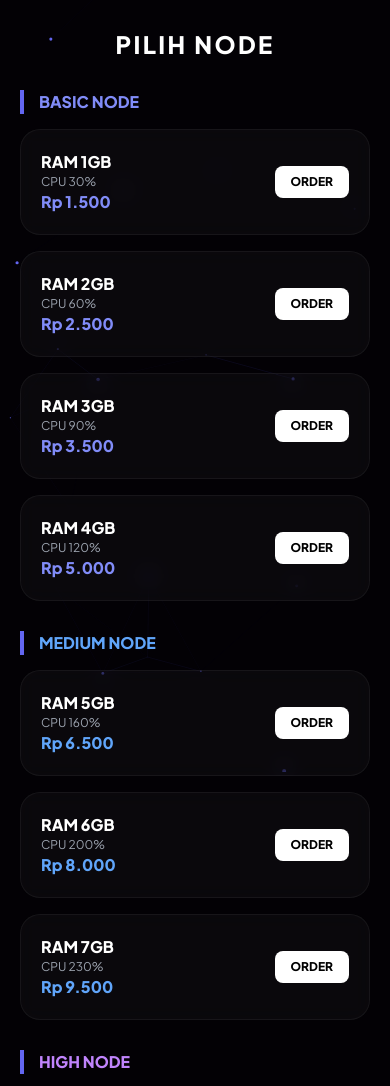
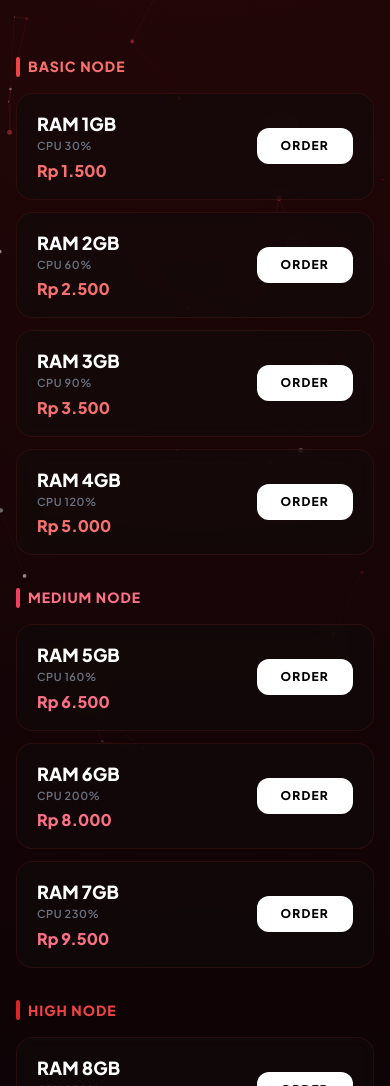
Before and after one commit to gio598/Kaifuku-bot, a plain HTML site: page product.html in a window 390 px wide. Shown: the part 72-1158 px from the top of the page. Drawn offline with nearby package versions, Linux system fonts and the light colour scheme.

Commit message:
Update product.html

```diff
--- a/product.html
+++ b/product.html
@@ -3,122 +3,224 @@
 <head>
     <meta charset="UTF-8">
     <meta name="viewport" content="width=device-width, initial-scale=1.0">
-    <title>Kaifuku Store | Catalog</title>
+    <title>Kaifuku Store | Katalog Produk</title>
     <script src="https://cdn.tailwindcss.com"></script>
     <link href="https://cdnjs.cloudflare.com/ajax/libs/font-awesome/6.0.0/css/all.min.css" rel="stylesheet">
-    <link href="https://fonts.googleapis.com/css2?family=Plus+Jakarta+Sans:wght@400;600;800&display=swap" rel="stylesheet">
+    <link href="https://fonts.googleapis.com/css2?family=Plus+Jakarta+Sans:wght@400;600;800;900&display=swap" rel="stylesheet">
     <style>
-        body { background-color: #030105; font-family: 'Plus Jakarta Sans', sans-serif; color: white; margin: 0; overflow-x: hidden; }
-        #particles-js { position: fixed; width: 100%; height: 100%; z-index: 1; }
-        .content-wrapper { position: relative; z-index: 10; padding: 20px; }
-        .glass-card {
-            background: rgba(255, 255, 255, 0.03);
+        body {
+            background-color: #030105;
+            background: radial-gradient(circle at 50% -20%, #2a0808 0%, #030105 100%);
+            font-family: 'Plus Jakarta Sans', sans-serif;
+            color: #ffffff;
+            margin: 0;
+            overflow-x: hidden;
+        }
+
+        /* --- PARTICLES BACKGROUND --- */
+        #particles-js { position: fixed; width: 100%; height: 100%; top: 0; left: 0; z-index: 1; pointer-events: none; }
+        .main-content { position: relative; z-index: 10; }
+
+        /* --- STYLES UNTUK LIST PRODUK --- */
+        .category-title { font-weight: 800; font-size: 14px; letter-spacing: 1px; display: flex; align-items: center; gap: 8px; margin-top: 32px; margin-bottom: 16px; text-transform: uppercase; }
+        .category-line { width: 4px; height: 20px; border-radius: 4px; }
+
+        .item-card {
+            background: rgba(18, 10, 10, 0.6);
             backdrop-filter: blur(10px);
-            border: 1px solid rgba(255, 255, 255, 0.05);
-            border-radius: 20px;
+            border: 1px solid rgba(239, 68, 68, 0.1);
+            border-radius: 16px;
+            padding: 16px 20px;
+            display: flex;
+            justify-content: space-between;
+            align-items: center;
+            margin-bottom: 12px;
             transition: all 0.3s ease;
         }
-        .glass-card:hover { transform: translateY(-5px); border-color: rgba(139, 92, 246, 0.5); background: rgba(255, 255, 255, 0.05); }
-        .category-title { border-left: 4px solid #6366f1; padding-left: 15px; margin: 30px 0 15px 0; }
+        .item-card:hover {
+            border-color: rgba(239, 68, 68, 0.3);
+            transform: translateY(-2px);
+            box-shadow: 0 5px 15px rgba(239, 68, 68, 0.05);
+        }
+
+        /* --- PREMIUM EFFECT --- */
+        .premium-card {
+            position: relative;
+            background: linear-gradient(135deg, rgba(26, 21, 5, 0.8), rgba(10, 10, 5, 0.8));
+            border: 2px solid transparent;
+            background-clip: padding-box;
+            border-radius: 16px;
+            animation: waveBorder 3s infinite alternate ease-in-out;
+        }
+        @keyframes waveBorder {
+            0% { border-color: rgba(251, 191, 36, 0.3); box-shadow: 0 0 10px rgba(251, 191, 36, 0.1); }
+            100% { border-color: rgba(251, 191, 36, 1); box-shadow: 0 0 25px rgba(251, 191, 36, 0.4); }
+        }
+        .gold-shine {
+            background: linear-gradient(90deg, #fef08a 0%, #fbbf24 50%, #fef08a 100%);
+            background-size: 200% auto;
+            -webkit-background-clip: text;
+            -webkit-text-fill-color: transparent;
+            animation: textShine 3s linear infinite;
+            font-weight: 900;
+            filter: drop-shadow(0 0 8px rgba(251, 191, 36, 0.4));
+        }
+        @keyframes textShine { to { background-position: 200% center; } }
+
+        /* Status Dot Animation */
+        .status-dot { animation: pulse 2s infinite; }
+        @keyframes pulse {
+            0% { transform: scale(0.95); opacity: 0.5; }
+            50% { transform: scale(1); opacity: 1; box-shadow: 0 0 8px #ef4444; }
+            100% { transform: scale(0.95); opacity: 0.5; }
+        }
     </style>
 </head>
-<body>
+<body class="min-h-screen">
+
     <div id="particles-js"></div>
 
-    <div class="content-wrapper max-w-4xl mx-auto">
-        <div class="flex items-center gap-3 mb-10">
-            <div class="w-10 h-10 bg-indigo-600 rounded-xl flex items-center justify-center">
-                <i class="fas fa-server"></i>
+    <div class="main-content p-4 pt-24 max-w-2xl mx-auto">
+
+        <nav class="fixed top-0 left-0 w-full p-4 z-50 bg-[#030105]/80 backdrop-blur-md border-b border-red-500/10 flex items-center justify-between px-6">
+            <button onclick="window.location.href='index.html'" class="bg-white/5 border border-white/10 hover:bg-red-500/20 hover:border-red-500/40 text-gray-300 hover:text-white px-4 py-2 rounded-xl transition flex items-center gap-2 text-xs font-bold tracking-wider">
+                <i class="fas fa-arrow-left text-red-500"></i> KEMBALI
+            </button>
+
+            <div class="flex items-center gap-2 bg-red-950/40 border border-red-500/20 px-3 py-1.5 rounded-full text-[10px] font-black tracking-widest text-red-400">
+                <span class="w-2 height w-2 h-2 rounded-full bg-red-500 status-dot"></span>
+                V2.4 ONLINE
             </div>
-            <h1 class="font-extrabold text-xl">Kaifuku Store</h1>
+        </nav>
+
+        <div class="category-title text-red-400"><div class="category-line bg-red-500"></div> BASIC NODE</div>
+
+        <div class="item-card">
+            <div>
+                <div class="font-extrabold text-white text-lg">RAM 1GB</div>
+                <div class="text-[11px] text-gray-500 font-semibold tracking-wider mb-1">CPU 30%</div>
+                <div class="text-red-400 font-black text-base">Rp 1.500</div>
+            </div>
+            <a href="https://t.me/shikimoriy_bot" class="bg-white hover:bg-gray-200 text-black px-6 py-2.5 rounded-xl font-black text-xs tracking-widest transition">ORDER</a>
         </div>
 
-        <div class="text-center mb-5">
-            <h2 class="text-2xl font-black tracking-widest uppercase">Pilih Node</h2>
+        <div class="item-card">
+            <div>
+                <div class="font-extrabold text-white text-lg">RAM 2GB</div>
+                <div class="text-[11px] text-gray-500 font-semibold tracking-wider mb-1">CPU 60%</div>
+                <div class="text-red-400 font-black text-base">Rp 2.500</div>
+            </div>
+            <a href="https://t.me/shikimoriy_bot" class="bg-white hover:bg-gray-200 text-black px-6 py-2.5 rounded-xl font-black text-xs tracking-widest transition">ORDER</a>
         </div>
 
-        <div class="category-title"><h3 class="font-bold text-indigo-400">BASIC NODE</h3></div>
-        <div class="grid grid-cols-1 md:grid-cols-2 gap-4">
-            <div class="glass-card p-5 flex justify-between items-center">
-                <div><h4 class="font-bold">RAM 1GB</h4><p class="text-gray-400 text-xs">CPU 30%</p><p class="text-indigo-400 font-bold">Rp 1.500</p></div>
-                <button onclick="order('1GB')" class="bg-white text-black px-4 py-2 rounded-lg font-bold text-xs">ORDER</button>
+        <div class="item-card">
+            <div>
+                <div class="font-extrabold text-white text-lg">RAM 3GB</div>
+                <div class="text-[11px] text-gray-500 font-semibold tracking-wider mb-1">CPU 90%</div>
+                <div class="text-red-400 font-black text-base">Rp 3.500</div>
             </div>
-            <div class="glass-card p-5 flex justify-between items-center">
-                <div><h4 class="font-bold">RAM 2GB</h4><p class="text-gray-400 text-xs">CPU 60%</p><p class="text-indigo-400 font-bold">Rp 2.500</p></div>
-                <button onclick="order('2GB')" class="bg-white text-black px-4 py-2 rounded-lg font-bold text-xs">ORDER</button>
-            </div>
-            <div class="glass-card p-5 flex justify-between items-center">
-                <div><h4 class="font-bold">RAM 3GB</h4><p class="text-gray-400 text-xs">CPU 90%</p><p class="text-indigo-400 font-bold">Rp 3.500</p></div>
-                <button onclick="order('3GB')" class="bg-white text-black px-4 py-2 rounded-lg font-bold text-xs">ORDER</button>
-            </div>
-            <div class="glass-card p-5 flex justify-between items-center">
-                <div><h4 class="font-bold">RAM 4GB</h4><p class="text-gray-400 text-xs">CPU 120%</p><p class="text-indigo-400 font-bold">Rp 5.000</p></div>
-                <button onclick="order('4GB')" class="bg-white text-black px-4 py-2 rounded-lg font-bold text-xs">ORDER</button>
-            </div>
+            <a href="https://t.me/shikimoriy_bot" class="bg-white hover:bg-gray-200 text-black px-6 py-2.5 rounded-xl font-black text-xs tracking-widest transition">ORDER</a>
         </div>
 
-        <div class="category-title"><h3 class="font-bold text-blue-400">MEDIUM NODE</h3></div>
-        <div class="grid grid-cols-1 md:grid-cols-2 gap-4">
-            <div class="glass-card p-5 flex justify-between items-center">
-                <div><h4 class="font-bold">RAM 5GB</h4><p class="text-gray-400 text-xs">CPU 160%</p><p class="text-blue-400 font-bold">Rp 6.500</p></div>
-                <button onclick="order('5GB')" class="bg-white text-black px-4 py-2 rounded-lg font-bold text-xs">ORDER</button>
+        <div class="item-card">
+            <div>
+                <div class="font-extrabold text-white text-lg">RAM 4GB</div>
+                <div class="text-[11px] text-gray-500 font-semibold tracking-wider mb-1">CPU 120%</div>
+                <div class="text-red-400 font-black text-base">Rp 5.000</div>
             </div>
-            <div class="glass-card p-5 flex justify-between items-center">
-                <div><h4 class="font-bold">RAM 6GB</h4><p class="text-gray-400 text-xs">CPU 200%</p><p class="text-blue-400 font-bold">Rp 8.000</p></div>
-                <button onclick="order('6GB')" class="bg-white text-black px-4 py-2 rounded-lg font-bold text-xs">ORDER</button>
-            </div>
-            <div class="glass-card p-5 flex justify-between items-center">
-                <div><h4 class="font-bold">RAM 7GB</h4><p class="text-gray-400 text-xs">CPU 230%</p><p class="text-blue-400 font-bold">Rp 9.500</p></div>
-                <button onclick="order('7GB')" class="bg-white text-black px-4 py-2 rounded-lg font-bold text-xs">ORDER</button>
-            </div>
+            <a href="https://t.me/shikimoriy_bot" class="bg-white hover:bg-gray-200 text-black px-6 py-2.5 rounded-xl font-black text-xs tracking-widest transition">ORDER</a>
         </div>
 
-        <div class="category-title"><h3 class="font-bold text-purple-400">HIGH NODE</h3></div>
-        <div class="grid grid-cols-1 md:grid-cols-2 gap-4">
-            <div class="glass-card p-5 flex justify-between items-center">
-                <div><h4 class="font-bold">RAM 8GB</h4><p class="text-gray-400 text-xs">CPU 250%</p><p class="text-purple-400 font-bold">Rp 11.000</p></div>
-                <button onclick="order('8GB')" class="bg-white text-black px-4 py-2 rounded-lg font-bold text-xs">ORDER</button>
+        <div class="category-title text-rose-400"><div class="category-line bg-rose-500"></div> MEDIUM NODE</div>
+
+        <div class="item-card">
+            <div>
+                <div class="font-extrabold text-white text-lg">RAM 5GB</div>
+                <div class="text-[11px] text-gray-500 font-semibold tracking-wider mb-1">CPU 160%</div>
+                <div class="text-rose-400 font-black text-base">Rp 6.500</div>
             </div>
-            <div class="glass-card p-5 flex justify-between items-center">
-                <div><h4 class="font-bold">RAM 9GB</h4><p class="text-gray-400 text-xs">CPU 280%</p><p class="text-purple-400 font-bold">Rp 12.500</p></div>
-                <button onclick="order('9GB')" class="bg-white text-black px-4 py-2 rounded-lg font-bold text-xs">ORDER</button>
-            </div>
-            <div class="glass-card p-5 flex justify-between items-center">
-                <div><h4 class="font-bold">RAM 10GB</h4><p class="text-gray-400 text-xs">CPU 300%</p><p class="text-purple-400 font-bold">Rp 14.000</p></div>
-                <button onclick="order('10GB')" class="bg-white text-black px-4 py-2 rounded-lg font-bold text-xs">ORDER</button>
-            </div>
+            <a href="https://t.me/shikimoriy_bot" class="bg-white hover:bg-gray-200 text-black px-6 py-2.5 rounded-xl font-black text-xs tracking-widest transition">ORDER</a>
         </div>
 
-        <div class="category-title"><h3 class="font-bold text-yellow-400">PREMIUM NODE</h3></div>
-        <div class="grid grid-cols-1 gap-4 mb-20">
-            <div class="glass-card p-6 flex justify-between items-center border-yellow-500/30">
-                <div>
-                    <h4 class="font-bold text-xl">UNLIMITED</h4>
-                    <p class="text-gray-400 text-sm">Best for Big Community Bots</p>
-                    <p class="text-yellow-400 font-bold text-lg mt-1">Rp 20.000</p>
-                </div>
-                <button onclick="order('UNLIMITED')" class="bg-yellow-500 text-black px-8 py-3 rounded-xl font-black text-sm shadow-lg shadow-yellow-500/20">ORDER</button>
+        <div class="item-card">
+            <div>
+                <div class="font-extrabold text-white text-lg">RAM 6GB</div>
+                <div class="text-[11px] text-gray-500 font-semibold tracking-wider mb-1">CPU 200%</div>
+                <div class="text-rose-400 font-black text-base">Rp 8.000</div>
             </div>
+            <a href="https://t.me/shikimoriy_bot" class="bg-white hover:bg-gray-200 text-black px-6 py-2.5 rounded-xl font-black text-xs tracking-widest transition">ORDER</a>
         </div>
+
+        <div class="item-card">
+            <div>
+                <div class="font-extrabold text-white text-lg">RAM 7GB</div>
+                <div class="text-[11px] text-gray-500 font-semibold tracking-wider mb-1">CPU 230%</div>
+                <div class="text-rose-400 font-black text-base">Rp 9.500</div>
+            </div>
+            <a href="https://t.me/shikimoriy_bot" class="bg-white hover:bg-gray-200 text-black px-6 py-2.5 rounded-xl font-black text-xs tracking-widest transition">ORDER</a>
+        </div>
+
+        <div class="category-title text-red-500"><div class="category-line bg-red-600"></div> HIGH NODE</div>
+
+        <div class="item-card">
+            <div>
+                <div class="font-extrabold text-white text-lg">RAM 8GB</div>
+                <div class="text-[11px] text-gray-500 font-semibold tracking-wider mb-1">CPU 250%</div>
+                <div class="text-red-500 font-black text-base">Rp 11.000</div>
+            </div>
+            <a href="https://t.me/shikimoriy_bot" class="bg-white hover:bg-gray-200 text-black px-6 py-2.5 rounded-xl font-black text-xs tracking-widest transition">ORDER</a>
+        </div>
+
+        <div class="item-card">
+            <div>
+                <div class="font-extrabold text-white text-lg">RAM 9GB</div>
+                <div class="text-[11px] text-gray-500 font-semibold tracking-wider mb-1">CPU 280%</div>
+                <div class="text-red-500 font-black text-base">Rp 12.500</div>
+            </div>
+            <a href="https://t.me/shikimoriy_bot" class="bg-white hover:bg-gray-200 text-black px-6 py-2.5 rounded-xl font-black text-xs tracking-widest transition">ORDER</a>
+        </div>
+
+        <div class="item-card">
+            <div>
+                <div class="font-extrabold text-white text-lg">RAM 10GB</div>
+                <div class="text-[11px] text-gray-500 font-semibold tracking-wider mb-1">CPU 300%</div>
+                <div class="text-red-500 font-black text-base">Rp 14.000</div>
+            </div>
+            <a href="https://t.me/shikimoriy_bot" class="bg-white hover:bg-gray-200 text-black px-6 py-2.5 rounded-xl font-black text-xs tracking-widest transition">ORDER</a>
+        </div>
+
+        <div class="category-title text-yellow-500 mt-10"><div class="category-line bg-yellow-500"></div> PREMIUM NODE</div>
+
+        <div class="item-card premium-card mb-20">
+            <div>
+                <div class="text-xl mb-1 gold-shine uppercase tracking-wide">UNLIMITED</div>
+                <div class="text-[11px] text-yellow-600/80 font-semibold tracking-wide mb-1">Best for Big Community Bots</div>
+                <div class="text-yellow-500 font-bold text-lg">Rp 20.000</div>
+            </div>
+            <a href="https://t.me/shikimoriy_bot" class="bg-yellow-500 hover:bg-yellow-400 text-black px-7 py-3 rounded-xl font-black text-xs tracking-widest transition shadow-[0_0_15px_rgba(251,191,36,0.3)]">ORDER</a>
+        </div>
+
     </div>
 
     <script src="https://cdn.jsdelivr.net/particles.js/2.0.0/particles.min.js"></script>
     <script>
-        particlesJS("particles-js", {
-            "particles": {
-                "number": { "value": 50, "density": { "enable": true, "value_area": 800 } },
-                "color": { "value": "#6366f1" },
-                "size": { "value": 2, "random": true },
-                "line_linked": { "enable": true, "distance": 150, "color": "#6366f1", "opacity": 0.1, "width": 1 },
-                "move": { "enable": true, "speed": 0.8 }
-            },
-            "retina_detect": true
+        document.addEventListener("DOMContentLoaded", function() {
+            particlesJS("particles-js", {
+                "particles": {
+                    "number": { "value": 90 },
+                    "color": { "value": ["#ef4444", "#ffffff", "#f43f5e"] },
+                    "shape": { "type": "circle" },
+                    "opacity": { "value": 0.6, "random": true, "anim": { "enable": true, "speed": 1, "opacity_min": 0.1 } },
+                    "size": { "value": 2.5, "random": true, "anim": { "enable": true, "speed": 3, "size_min": 0.3 } },
+                    "line_linked": { "enable": true, "distance": 120, "color": "#ef4444", "opacity": 0.12, "width": 1 },
+                    "move": { "enable": true, "speed": 1.2, "random": true }
+                },
+                "interactivity": {
+                    "events": { "onhover": { "enable": true, "mode": "bubble" } },
+                    "modes": { "bubble": { "distance": 150, "size": 4, "duration": 2, "opacity": 1 } }
+                }
+            });
         });
-
-        function order(item) {
-            // Ganti "shikimoriy_bot" dengan username bot telegram kamu
-            window.location.href = `https://t.me/shikimoriy_bot?start=order_${item}`;
-        }
     </script>
 </body>
 </html>
```
